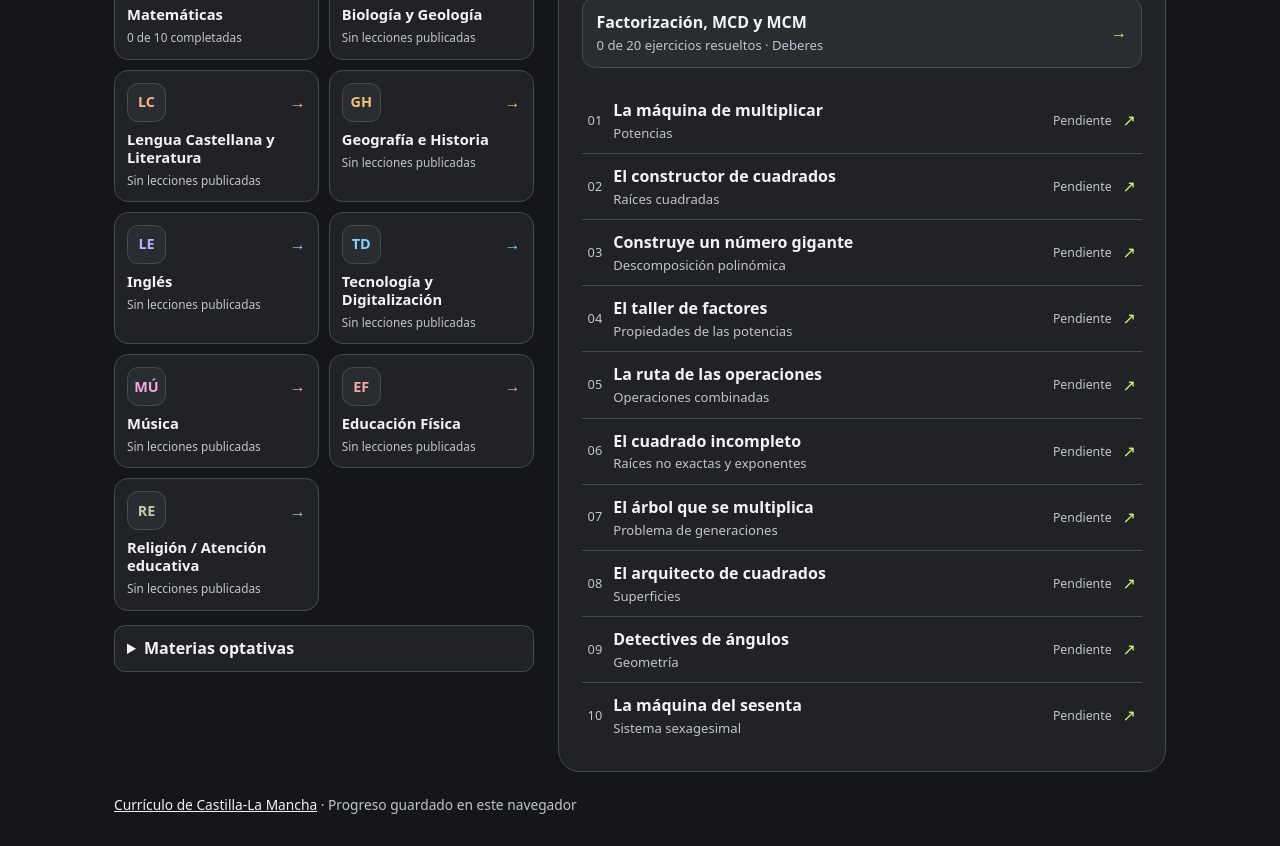
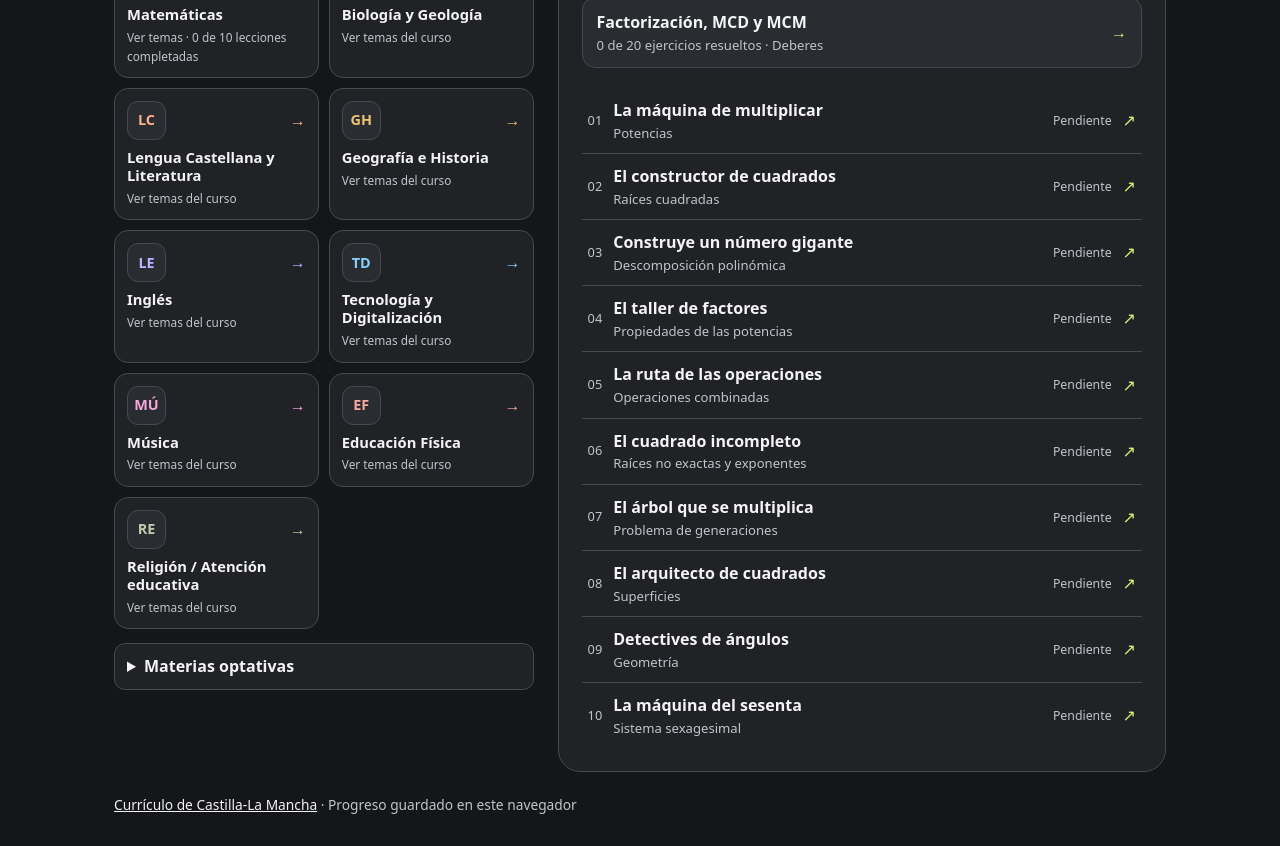
Before and after one commit to Onnevan/HomeSchool, a plain HTML site: page index.html in a window 1280 px wide. Shown: the part 393-1239 px from the top of the page. Drawn offline with Linux system fonts and the light colour scheme.

Commit message:
Hace visibles los accesos a los temarios en el panel

```diff
--- a/index.html
+++ b/index.html
@@ -93,23 +93,23 @@ footer a{color:var(--accent)}
 <header><div class="brand"><b aria-hidden="true">∑</b>HomeSchool</div><span class="course">Castilla-La Mancha</span></header>
 <main>
 <div id="dashboard-view">
-  <div class="hero"><h1>1.º de ESO</h1><p>Materias, lecciones y progreso</p></div>
+  <div class="hero"><h1>1.º de ESO</h1><p>Elige una materia para ver los temas del curso.</p></div>
   <div class="dashboard">
     <nav class="subjects" aria-labelledby="subjects-title">
       <h2 id="subjects-title">Materias</h2>
-      <ul><li><a class="subject-card" data-subject="matematicas" style="--subject:var(--math-accent)" href="?materia=matematicas"><span class="subject-icon" aria-hidden="true">∑</span><span><strong>Matemáticas</strong><small id="math-card-progress">10 lecciones</small></span><span class="arrow" aria-hidden="true">→</span></a></li>
-<li><a class="subject-card" data-subject="biologia" style="--subject:#7be2aa" href="?materia=biologia"><span class="subject-icon" aria-hidden="true">BG</span><span><strong>Biología y Geología</strong><small>Sin lecciones publicadas</small></span><span class="arrow" aria-hidden="true">→</span></a></li>
-<li><a class="subject-card" data-subject="lengua" style="--subject:#ffb18a" href="?materia=lengua"><span class="subject-icon" aria-hidden="true">LC</span><span><strong>Lengua Castellana y Literatura</strong><small>Sin lecciones publicadas</small></span><span class="arrow" aria-hidden="true">→</span></a></li>
-<li><a class="subject-card" data-subject="geografia" style="--subject:#edc272" href="?materia=geografia"><span class="subject-icon" aria-hidden="true">GH</span><span><strong>Geografía e Historia</strong><small>Sin lecciones publicadas</small></span><span class="arrow" aria-hidden="true">→</span></a></li>
-<li><a class="subject-card" data-subject="extranjera" style="--subject:#b8b4ff" href="?materia=extranjera"><span class="subject-icon" aria-hidden="true">LE</span><span><strong>Inglés</strong><small>Sin lecciones publicadas</small></span><span class="arrow" aria-hidden="true">→</span></a></li>
-<li><a class="subject-card" data-subject="tecnologia" style="--subject:#86d2ff" href="?materia=tecnologia"><span class="subject-icon" aria-hidden="true">TD</span><span><strong>Tecnología y Digitalización</strong><small>Sin lecciones publicadas</small></span><span class="arrow" aria-hidden="true">→</span></a></li>
-<li><a class="subject-card" data-subject="musica" style="--subject:#f6a7dc" href="?materia=musica"><span class="subject-icon" aria-hidden="true">MÚ</span><span><strong>Música</strong><small>Sin lecciones publicadas</small></span><span class="arrow" aria-hidden="true">→</span></a></li>
-<li><a class="subject-card" data-subject="educacion-fisica" style="--subject:#f5a7a0" href="?materia=educacion-fisica"><span class="subject-icon" aria-hidden="true">EF</span><span><strong>Educación Física</strong><small>Sin lecciones publicadas</small></span><span class="arrow" aria-hidden="true">→</span></a></li>
-<li><a class="subject-card" data-subject="religion" style="--subject:#c2ccad" href="?materia=religion"><span class="subject-icon" aria-hidden="true">RE</span><span><strong>Religión / Atención educativa</strong><small>Sin lecciones publicadas</small></span><span class="arrow" aria-hidden="true">→</span></a></li></ul>
-      <details><summary>Materias optativas</summary><ul><li><a class="subject-card" data-subject="segunda-lengua" style="--subject:#a4bfff" href="?materia=segunda-lengua"><span class="subject-icon" aria-hidden="true">2L</span><span><strong>Francés</strong><small>Sin lecciones publicadas</small></span><span class="arrow" aria-hidden="true">→</span></a></li>
-<li><a class="subject-card" data-subject="emprendimiento" style="--subject:#e0dc8b" href="?materia=emprendimiento"><span class="subject-icon" aria-hidden="true">EP</span><span><strong>Taller de Emprendimiento y Finanzas Personales</strong><small>Sin lecciones publicadas</small></span><span class="arrow" aria-hidden="true">→</span></a></li>
-<li><a class="subject-card" data-subject="artes" style="--subject:#edb0ff" href="?materia=artes"><span class="subject-icon" aria-hidden="true">AP</span><span><strong>Proyectos de Artes Plásticas y Visuales</strong><small>Sin lecciones publicadas</small></span><span class="arrow" aria-hidden="true">→</span></a></li>
-<li><a class="subject-card" data-subject="proyecto" style="--subject:#78dcd6" href="?materia=proyecto"><span class="subject-icon" aria-hidden="true">PC</span><span><strong>Trabajo monográfico o proyecto del centro</strong><small>Sin lecciones publicadas</small></span><span class="arrow" aria-hidden="true">→</span></a></li></ul><small class="option-note">La oferta depende del centro.</small></details>
+      <ul><li><a class="subject-card" data-subject="matematicas" style="--subject:var(--math-accent)" href="?materia=matematicas"><span class="subject-icon" aria-hidden="true">∑</span><span><strong>Matemáticas</strong><small id="math-card-progress">Ver temas · 10 lecciones</small></span><span class="arrow" aria-hidden="true">→</span></a></li>
+<li><a class="subject-card" data-subject="biologia" style="--subject:#7be2aa" href="?materia=biologia"><span class="subject-icon" aria-hidden="true">BG</span><span><strong>Biología y Geología</strong><small>Ver temas del curso</small></span><span class="arrow" aria-hidden="true">→</span></a></li>
+<li><a class="subject-card" data-subject="lengua" style="--subject:#ffb18a" href="?materia=lengua"><span class="subject-icon" aria-hidden="true">LC</span><span><strong>Lengua Castellana y Literatura</strong><small>Ver temas del curso</small></span><span class="arrow" aria-hidden="true">→</span></a></li>
+<li><a class="subject-card" data-subject="geografia" style="--subject:#edc272" href="?materia=geografia"><span class="subject-icon" aria-hidden="true">GH</span><span><strong>Geografía e Historia</strong><small>Ver temas del curso</small></span><span class="arrow" aria-hidden="true">→</span></a></li>
+<li><a class="subject-card" data-subject="extranjera" style="--subject:#b8b4ff" href="?materia=extranjera"><span class="subject-icon" aria-hidden="true">LE</span><span><strong>Inglés</strong><small>Ver temas del curso</small></span><span class="arrow" aria-hidden="true">→</span></a></li>
+<li><a class="subject-card" data-subject="tecnologia" style="--subject:#86d2ff" href="?materia=tecnologia"><span class="subject-icon" aria-hidden="true">TD</span><span><strong>Tecnología y Digitalización</strong><small>Ver temas del curso</small></span><span class="arrow" aria-hidden="true">→</span></a></li>
+<li><a class="subject-card" data-subject="musica" style="--subject:#f6a7dc" href="?materia=musica"><span class="subject-icon" aria-hidden="true">MÚ</span><span><strong>Música</strong><small>Ver temas del curso</small></span><span class="arrow" aria-hidden="true">→</span></a></li>
+<li><a class="subject-card" data-subject="educacion-fisica" style="--subject:#f5a7a0" href="?materia=educacion-fisica"><span class="subject-icon" aria-hidden="true">EF</span><span><strong>Educación Física</strong><small>Ver temas del curso</small></span><span class="arrow" aria-hidden="true">→</span></a></li>
+<li><a class="subject-card" data-subject="religion" style="--subject:#c2ccad" href="?materia=religion"><span class="subject-icon" aria-hidden="true">RE</span><span><strong>Religión / Atención educativa</strong><small>Ver temas del curso</small></span><span class="arrow" aria-hidden="true">→</span></a></li></ul>
+      <details><summary>Materias optativas</summary><ul><li><a class="subject-card" data-subject="segunda-lengua" style="--subject:#a4bfff" href="?materia=segunda-lengua"><span class="subject-icon" aria-hidden="true">2L</span><span><strong>Francés</strong><small>Ver temas del curso</small></span><span class="arrow" aria-hidden="true">→</span></a></li>
+<li><a class="subject-card" data-subject="emprendimiento" style="--subject:#e0dc8b" href="?materia=emprendimiento"><span class="subject-icon" aria-hidden="true">EP</span><span><strong>Taller de Emprendimiento y Finanzas Personales</strong><small>Ver temas del curso</small></span><span class="arrow" aria-hidden="true">→</span></a></li>
+<li><a class="subject-card" data-subject="artes" style="--subject:#edb0ff" href="?materia=artes"><span class="subject-icon" aria-hidden="true">AP</span><span><strong>Proyectos de Artes Plásticas y Visuales</strong><small>Ver temas del curso</small></span><span class="arrow" aria-hidden="true">→</span></a></li>
+<li><a class="subject-card" data-subject="proyecto" style="--subject:#78dcd6" href="?materia=proyecto"><span class="subject-icon" aria-hidden="true">PC</span><span><strong>Trabajo monográfico o proyecto del centro</strong><small>Ver temas del curso</small></span><span class="arrow" aria-hidden="true">→</span></a></li></ul><small class="option-note">La oferta depende del centro.</small></details>
     </nav>
     <section class="math" aria-labelledby="lessons-title">
       <div class="math-head">
@@ -140,7 +140,7 @@ footer a{color:var(--accent)}
 </div>
 </main>
 <footer><a href="https://educacion.castillalamancha.es/biblioteca-normativa/educacion-secundaria-obligatoria/educacion-secundaria-obligatoria/normativa/decreto-312024-de-25-de-junio">Currículo de Castilla-La Mancha</a> · Progreso guardado en este navegador</footer>
-<script src="temarios.js"></script>
+<script src="temarios.js?v=72d01d5e6e"></script>
 <script>
 'use strict';
 
@@ -202,7 +202,7 @@ function showProgress() {
     mark.textContent = complete ? '✓ Completada' : 'Pendiente';
   });
   document.getElementById('math-progress').textContent = done.size + ' de 10 lecciones completadas';
-  document.getElementById('math-card-progress').textContent = done.size + ' de 10 completadas';
+  document.getElementById('math-card-progress').textContent = 'Ver temas · ' + done.size + ' de 10 lecciones completadas';
   document.getElementById('resume').textContent = Number.isInteger(math.lesson) ? 'Continuar Matemáticas →' : 'Abrir Matemáticas →';
 
   const homework = readProgress('homeschool-deberes-divisibilidad-v1');
```
